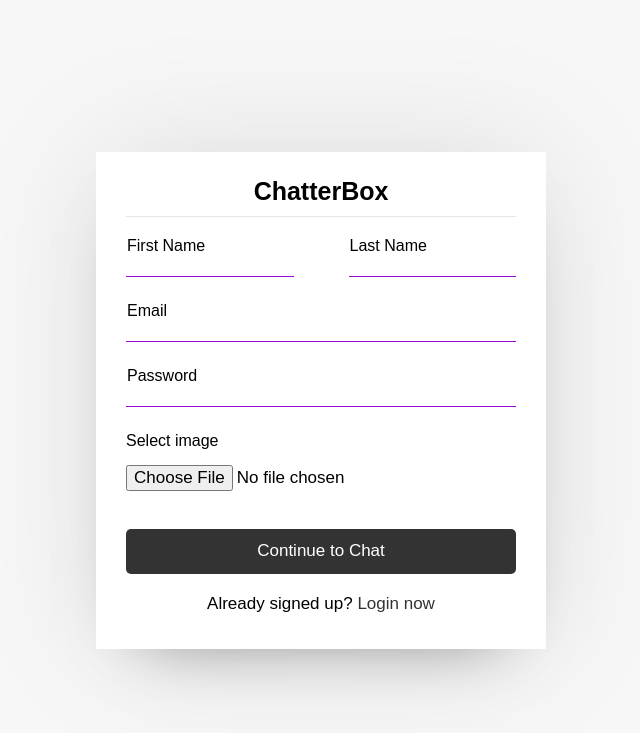
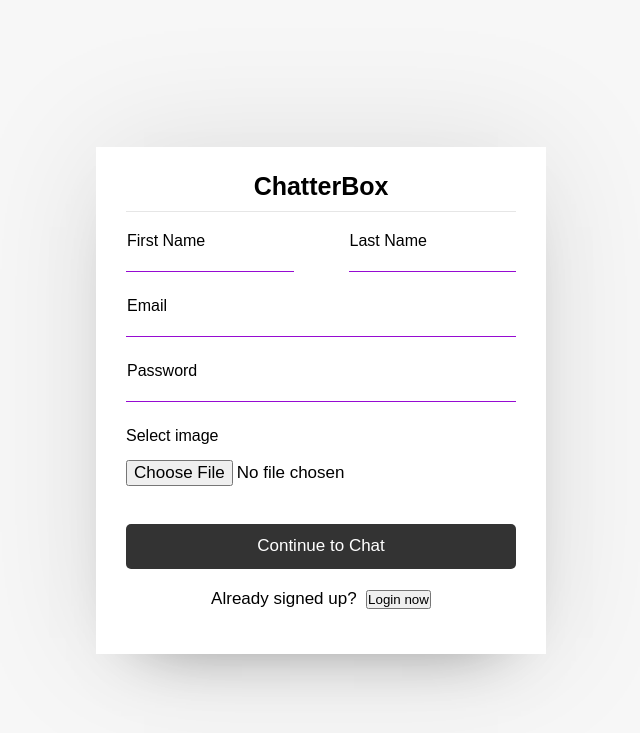
Before and after one commit to yashksaini-coder/ChatterBox, a Flask app: template src/templates/index.html in a window 1280 px wide. Shown: the top 733 px of the page, without its empty margins (319-959 px from the left). Run offline with Flask 3, Linux system fonts and the light colour scheme; the template is opened without the code that fills it: most values are stand-ins (such as "Sample title", 1, 10 or a date in 2020).

Commit message:
index.html

```diff
--- a/src/templates/index.html
+++ b/src/templates/index.html
@@ -16,8 +16,8 @@ img{
 <div class="wrapper">
     <section class="form signup">
         <header>ChatterBox</header>
-        <form action="#" enctype="multipart/form-data" autocomplete="off" method="post">
-            <div class="error-txt"></div>
+        <form action="./data" enctype="multipart/form-data" autocomplete="off" method="post">
+            <div class="error-txt" id="error-txt"><p>{{ result }}</p></div>
             <div class="name-details">
                 <div class="field input">
                     <input type="text" name="fname" required>
@@ -44,8 +44,9 @@ img{
                     <input type="submit" value="Continue to Chat">
                 </div>
         </form>
-        <div class="link">Already signed up? <a href="login.html">Login now</a></div>
+        <div class="link"><form action="/login" method="post">Already signed up?&nbsp;&nbsp;<input type="submit" value="Login now"></form></div>
     </section>
 </div>
 </body>
+<script type="text/javascript" src="{{ url_for('static', filename='data.js') }}"></script>
 </html>
```
